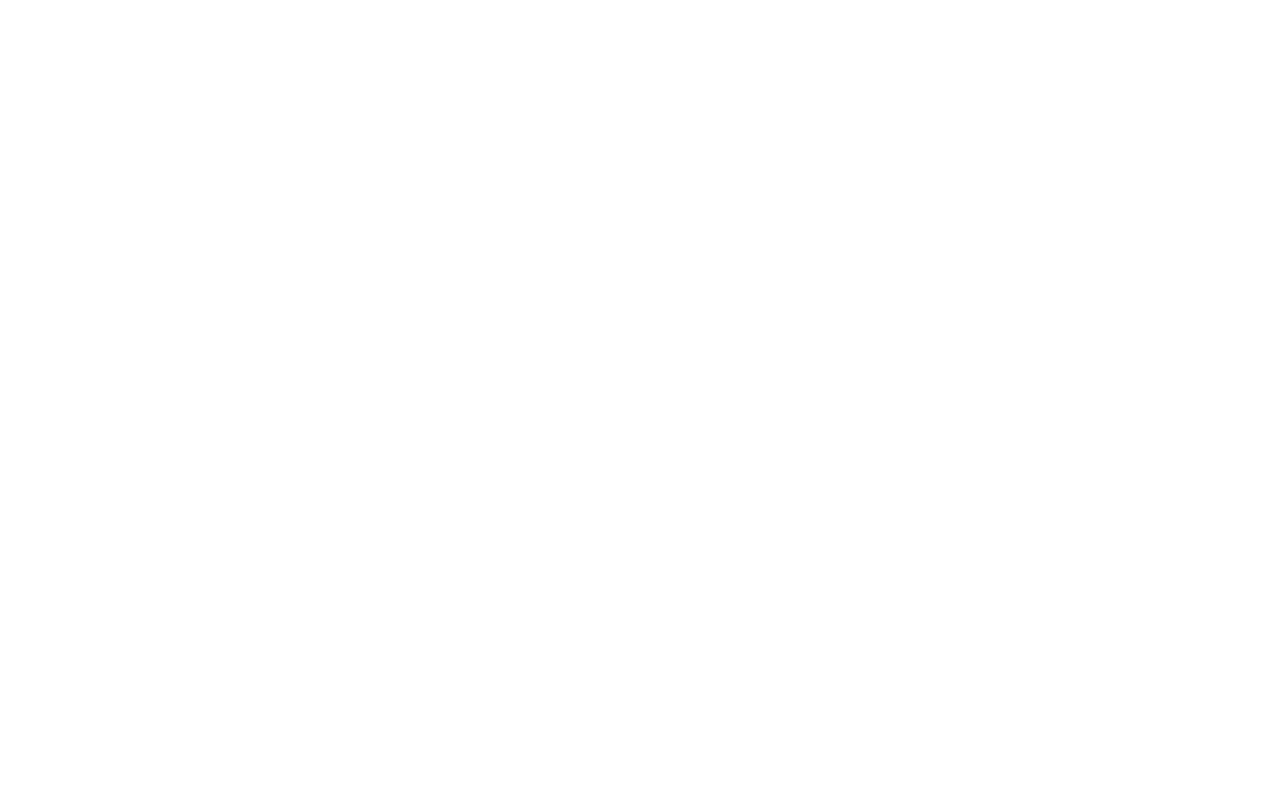
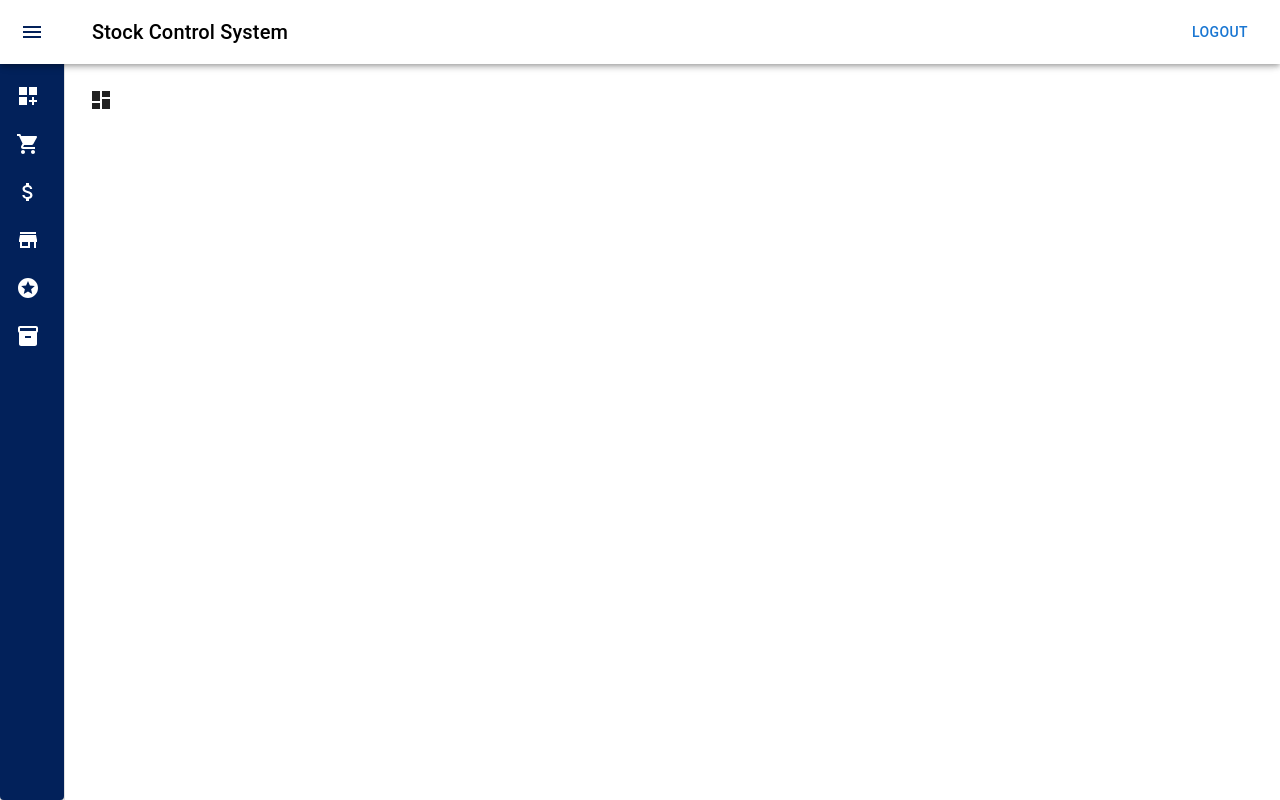
Before and after one commit to sedadiriker/Stock-Control-App, a React (Create React App) app: page /stock/purchases in a window 1280 px wide. Before the commit this address had no page. Built offline with nearby package versions, Linux system fonts and the light colour scheme.

Commit message:
create drawer selectedpath

```diff
--- /dev/null
+++ b/src/components/DrawerList.jsx
@@ -0,0 +1,73 @@
+import List from "@mui/material/List"
+import ListItem from "@mui/material/ListItem"
+import ListItemButton from "@mui/material/ListItemButton"
+import ListItemIcon from "@mui/material/ListItemIcon"
+import ListItemText from "@mui/material/ListItemText"
+import DashboardCustomizeIcon from "@mui/icons-material/DashboardCustomize"
+import AttachMoneyIcon from "@mui/icons-material/AttachMoney"
+import InventoryIcon from "@mui/icons-material/Inventory"
+import StoreIcon from "@mui/icons-material/Store"
+import StarsIcon from "@mui/icons-material/Stars"
+import ShoppingCartIcon from "@mui/icons-material/ShoppingCart"
+import { useNavigate } from "react-router-dom"
+
+const DrawerList = ({handleClickPath}) => {
+
+  const icons = [
+    {
+      title: "Dashboard",
+      iconName: <DashboardCustomizeIcon />,
+      path: "/stock",
+    },
+    {
+      title: "Purchases",
+      iconName: <ShoppingCartIcon />,
+      path: "/stock/purchases/",
+    },
+    {
+      title: "Sales",
+      iconName: <AttachMoneyIcon />,
+      path: "/stock/sales/",
+    },
+    {
+      title: "Firms",
+      iconName: <StoreIcon />,
+      path: "/stock/firms/",
+    },
+    {
+      title: "Brands",
+      iconName: <StarsIcon />,
+      path: "/stock/brands/",
+    },
+    {
+      title: "Products",
+      iconName: <InventoryIcon />,
+      path: "/stock/products/",
+    },
+  ]
+
+  return (
+      <List>
+        {icons.map((item, index) => (
+          <ListItem
+            key={index}
+            disablePadding
+            onClick={() => handleClickPath(item.path)}
+            sx={{
+              ":hover":{backgroundColor:"#0551B6"},
+              color: "white",
+              "& .MuiSvgIcon-root": { color: "white" },
+
+            }}
+          >
+            <ListItemButton>
+              <ListItemIcon>{item.iconName}</ListItemIcon>
+              <ListItemText primary={item.title} />
+            </ListItemButton>
+          </ListItem>
+        ))}
+      </List>
+  )
+}
+
+export default DrawerList
--- a/src/pages/Brands.jsx
+++ b/src/pages/Brands.jsx
@@ -0,0 +1,11 @@
+import React from 'react'
+
+const Brands = () => {
+  return (
+    <div>
+
+    </div>
+  )
+}
+
+export default Brands
--- /dev/null
+++ b/src/pages/Dashboard.jsx
@@ -0,0 +1,174 @@
+import * as React from "react";
+import { styled, useTheme } from "@mui/material/styles";
+import Box from "@mui/material/Box";
+import MuiDrawer from "@mui/material/Drawer";
+import MuiAppBar from "@mui/material/AppBar";
+import Toolbar from "@mui/material/Toolbar";
+import CssBaseline from "@mui/material/CssBaseline";
+import Typography from "@mui/material/Typography";
+import IconButton from "@mui/material/IconButton";
+import MenuIcon from "@mui/icons-material/Menu";
+import ChevronLeftIcon from "@mui/icons-material/ChevronLeft";
+import ChevronRightIcon from "@mui/icons-material/ChevronRight";
+import { Button, Paper } from "@mui/material";
+import DrawerList from "../components/DrawerList";
+import Firms from "./Firms";
+import Home from "./Home";
+import { Dashboard } from "@mui/icons-material";
+import Purchases from "./Purchases";
+import Sales from "./Sales";
+import Brands from "./Brands";
+import Products from "./Products";
+
+const drawerWidth = 240;
+
+const openedMixin = (theme) => ({
+  width: drawerWidth,
+  transition: theme.transitions.create("width", {
+    easing: theme.transitions.easing.sharp,
+    duration: theme.transitions.duration.enteringScreen,
+  }),
+  overflowX: "hidden",
+});
+
+const closedMixin = (theme) => ({
+  transition: theme.transitions.create("width", {
+    easing: theme.transitions.easing.sharp,
+    duration: theme.transitions.duration.leavingScreen,
+  }),
+  overflowX: "hidden",
+  width: `calc(${theme.spacing(7)} + 1px)`,
+  [theme.breakpoints.up("sm")]: {
+    width: `calc(${theme.spacing(8)} + 1px)`,
+  },
+});
+
+const DrawerHeader = styled("div")(({ theme }) => ({
+  display: "flex",
+  alignItems: "center",
+  justifyContent: "flex-end",
+  padding: theme.spacing(0, 1),
+  // necessary for content to be below app bar
+  ...theme.mixins.toolbar,
+}));
+
+const AppBar = styled(MuiAppBar, {
+  shouldForwardProp: (prop) => prop !== "open",
+})(({ theme, open }) => ({
+  zIndex: theme.zIndex.drawer + 1,
+  transition: theme.transitions.create(["width", "margin"], {
+    easing: theme.transitions.easing.sharp,
+    duration: theme.transitions.duration.leavingScreen,
+  }),
+  ...(open && {
+    marginLeft: drawerWidth,
+    width: `calc(100% - ${drawerWidth}px)`,
+    transition: theme.transitions.create(["width", "margin"], {
+      easing: theme.transitions.easing.sharp,
+      duration: theme.transitions.duration.enteringScreen,
+    }),
+  }),
+}));
+
+const Drawer = styled(MuiDrawer, {
+  shouldForwardProp: (prop) => prop !== "open",
+})(({ theme, open }) => ({
+  width: drawerWidth,
+  flexShrink: 0,
+  whiteSpace: "nowrap",
+  boxSizing: "border-box",
+  ...(open && {
+    ...openedMixin(theme),
+    "& .MuiDrawer-paper": openedMixin(theme),
+  }),
+  ...(!open && {
+    ...closedMixin(theme),
+    "& .MuiDrawer-paper": closedMixin(theme),
+  }),
+}));
+
+export default function MiniDrawer() {
+  const theme = useTheme();
+  const [open, setOpen] = React.useState(false);
+  const [selectedPath, setSelectedPath] = React.useState("/stock");
+
+  const handleClickPath = (path) => {
+    setSelectedPath(path);
+  };
+
+  const handleDrawerOpen = () => {
+    setOpen(true);
+  };
+
+  const handleDrawerClose = () => {
+    setOpen(false);
+  };
+
+  return (
+    <Box sx={{ display: "flex" }}>
+      <CssBaseline />
+      <AppBar position="fixed" open={open}>
+        <Toolbar
+          sx={{
+            display: "flex",
+            justifyContent: "space-between",
+            backgroundColor: "white",
+          }}
+        >
+          <Box display={"flex"} alignItems={"center"}>
+            <IconButton
+              aria-label="open drawer"
+              onClick={handleDrawerOpen}
+              edge="start"
+              sx={{
+                marginRight: 5,
+                ...(open && { display: "none" }),
+                color: "#03215A",
+                ":hover": { backgroundColor: "#D2E2EC" },
+              }}
+            >
+              <MenuIcon />
+            </IconButton>
+            <Typography variant="h6" noWrap component="div" color={"black"}>
+              Stock Control System
+            </Typography>
+          </Box>
+
+          <Button>Logout</Button>
+        </Toolbar>
+      </AppBar>
+      <Drawer variant="permanent" open={open} sx={{ backgroundColor: "red" }}>
+        <Paper sx={{ backgroundColor: "#02215A", height: "100vh" }}>
+          <DrawerHeader>
+            <IconButton onClick={handleDrawerClose} sx={{ color: "white" }}>
+              {theme.direction === "rtl" ? (
+                <ChevronRightIcon />
+              ) : (
+                <ChevronLeftIcon />
+              )}
+            </IconButton>
+          </DrawerHeader>
+          <DrawerList handleClickPath={handleClickPath} />
+        </Paper>
+      </Drawer>
+      <Box component="main" sx={{ flexGrow: 1, p: 3 }}>
+        <DrawerHeader />
+        {selectedPath === "/stock" ? (
+          <Dashboard />
+        ) : selectedPath === "/stock/purchases/" ? (
+          <Purchases />
+        ) : selectedPath === "/stock/sales/" ? (
+          <Sales />
+        ) : selectedPath === "/stock/firms/" ? (
+          <Firms />
+        ) : selectedPath === "/stock/brands/" ? (
+          <Brands />
+        ) : selectedPath === "/stock/products/" ? (
+          <Products />
+        ) : (
+          <Home />
+        )}
+      </Box>
+    </Box>
+  );
+}
--- a/src/pages/Firms.jsx
+++ b/src/pages/Firms.jsx
@@ -2,7 +2,7 @@
 const Firms = () => {
   return (
     <div>
-
+      Firm
     </div>
   )
 }
--- a/src/router/AppRouter.jsx
+++ b/src/router/AppRouter.jsx
@@ -1,14 +1,32 @@
-import React from 'react'
-import { Route, BrowserRouter as Router, Routes } from 'react-router-dom'
-import Login from '../pages/Login'
-import Register from '../pages/Register'
+import { BrowserRouter as Router, Routes, Route } from "react-router-dom"
+
+import Login from "../pages/Login"
+import Register from "../pages/Register"
+import PrivateRouter from "./PrivateRouter"
+import Dashboard from "../pages/Dashboard"
+import Home from "../pages/Home"
+import Sales from "../pages/Sales"
+import Brands from "../pages/Brands"
+import Firms from "../pages/Firms"
+import Products from "../pages/Products"
+import Purchases from "../pages/Purchases"
 
 const AppRouter = () => {
   return (
     <Router>
       <Routes>
         <Route path="/" element={<Login/>}/>
-        <Route path="/register" element={<Register/>}/>
+        <Route path="register" element={<Register/>}/>
+        <Route path="stock" element={<PrivateRouter />}>
+          <Route path="" element={<Dashboard />}>
+            <Route index element={<Home />} />
+            <Route path="sales" element={<Sales />} />
+            <Route path="firms" element={<Firms />} />
+            <Route path="brands" element={<Brands />} />
+            <Route path="products" element={<Products />} />
+            <Route path="purchases" element={<Purchases />} />
+          </Route>
+        </Route>
       </Routes>
     </Router>
   )
--- /dev/null
+++ b/src/router/PrivateRouter.jsx
@@ -0,0 +1,10 @@
+import { useSelector } from "react-redux"
+import { Navigate, Outlet } from "react-router-dom"
+
+const PrivateRouter = () => {
+  const user = true
+
+  return user ? <Outlet /> : <Navigate to="/" />
+}
+
+export default PrivateRouter
```
